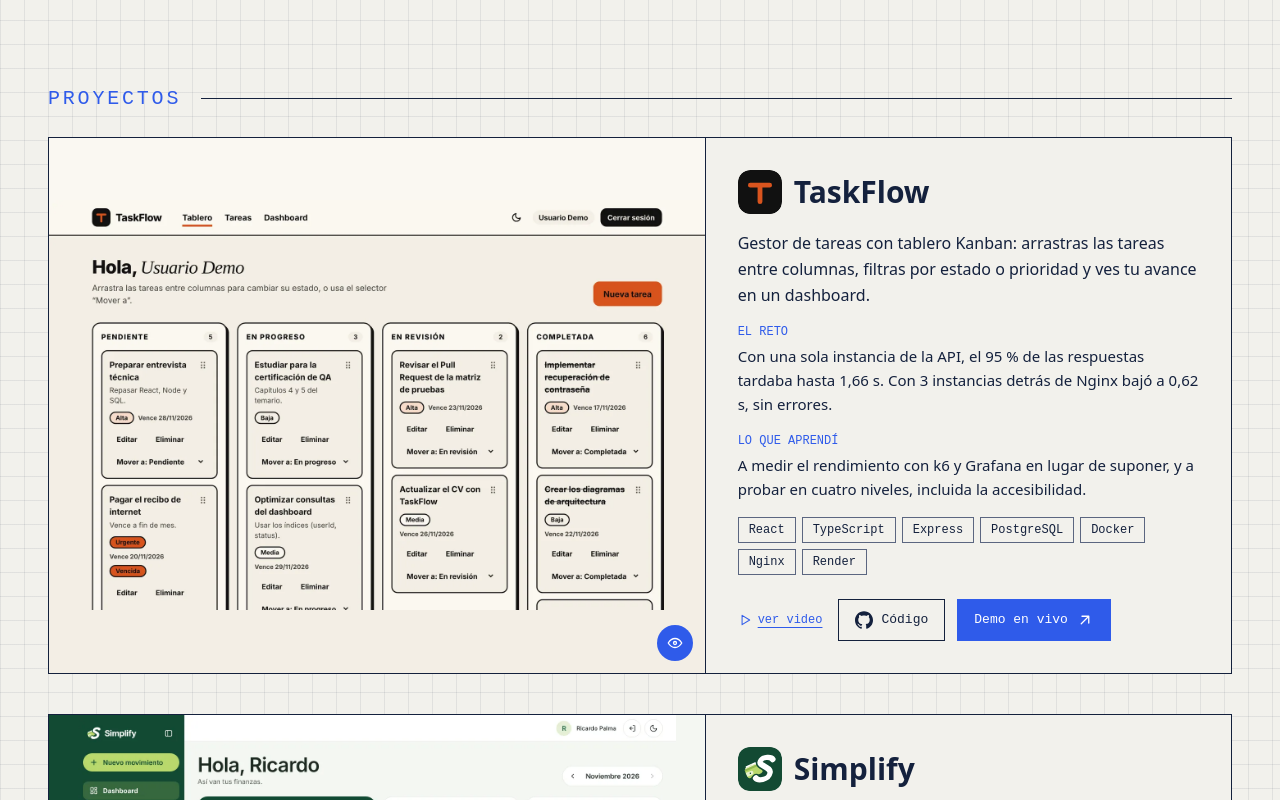
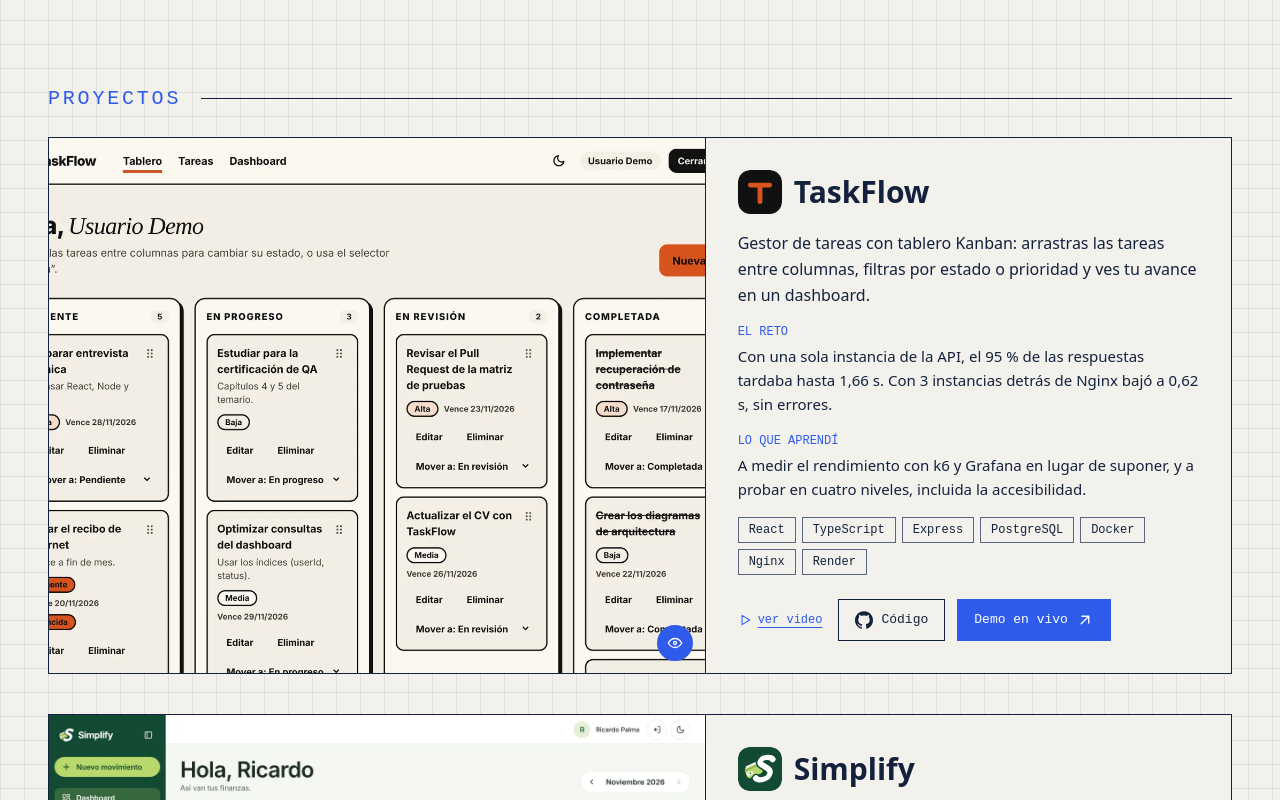
Before and after one commit to RicardoPR2107/ricardo-palma, a React (Vite) app: page / in a window 1280 px wide. Shown: the part 1420-2220 px from the top of the page. Built offline with nearby package versions, Linux system fonts and the light colour scheme.

Commit message:
Imágenes de proyecto llenan el recuadro

```diff
--- a/src/components/ProjectCard.tsx
+++ b/src/components/ProjectCard.tsx
@@ -22,7 +22,7 @@ export function ProjectCard({ project }: { project: Project }) {
           src={cover.src}
           alt={cover.alt}
           loading="lazy"
-          className="absolute inset-0 size-full object-contain transition-transform duration-500 group-hover:scale-[1.03]"
+          className={`absolute inset-0 size-full ${project.coverFit === 'cover' ? 'object-cover object-top' : 'object-contain'} transition-transform duration-500 group-hover:scale-[1.03]`}
         />
         <span className="absolute inset-0 bg-ink/0 transition-colors group-hover:bg-ink/15" aria-hidden="true" />
         <span
--- a/src/data/projects.ts
+++ b/src/data/projects.ts
@@ -16,6 +16,8 @@ export type Project = {
   video: { mp4: string; webm: string; poster: string }
   /** Fondo detrás de la imagen principal, para que las franjas libres se fundan con la captura */
   coverBg?: string
+  /** 'cover' llena el recuadro recortando la parte de abajo de la captura; por defecto se muestra completa */
+  coverFit?: 'contain' | 'cover'
   repo: string
   /** Solo si el proyecto está desplegado */
   demo?: string
@@ -47,7 +49,7 @@ export const projects: Project[] = [
       { src: `${tf}/movil-dashboard-oscuro.webp`, alt: 'Dashboard en el teléfono, tema oscuro' },
     ],
     video: { mp4: `${tf}/demo.mp4`, webm: `${tf}/demo.webm`, poster: `${tf}/demo-poster.jpg` },
-    coverBg: 'linear-gradient(#faf8f2 50%, #f3eee5 50%)',
+    coverFit: 'cover',
     repo: 'https://github.com/RicardoPR2107/taskflow',
     demo: 'https://taskflow-lrr4.onrender.com',
   },
@@ -72,7 +74,7 @@ export const projects: Project[] = [
       { src: `${sp}/movil-historial.webp`, alt: 'Historial en el teléfono' },
     ],
     video: { mp4: `${sp}/demo.mp4`, webm: `${sp}/demo.webm`, poster: `${sp}/demo-poster.jpg` },
-    coverBg: 'linear-gradient(90deg, #124a33 50%, #f4f7f2 50%)',
+    coverFit: 'cover',
     repo: 'https://github.com/RicardoPR2107/Simplify',
   },
 ]
```
